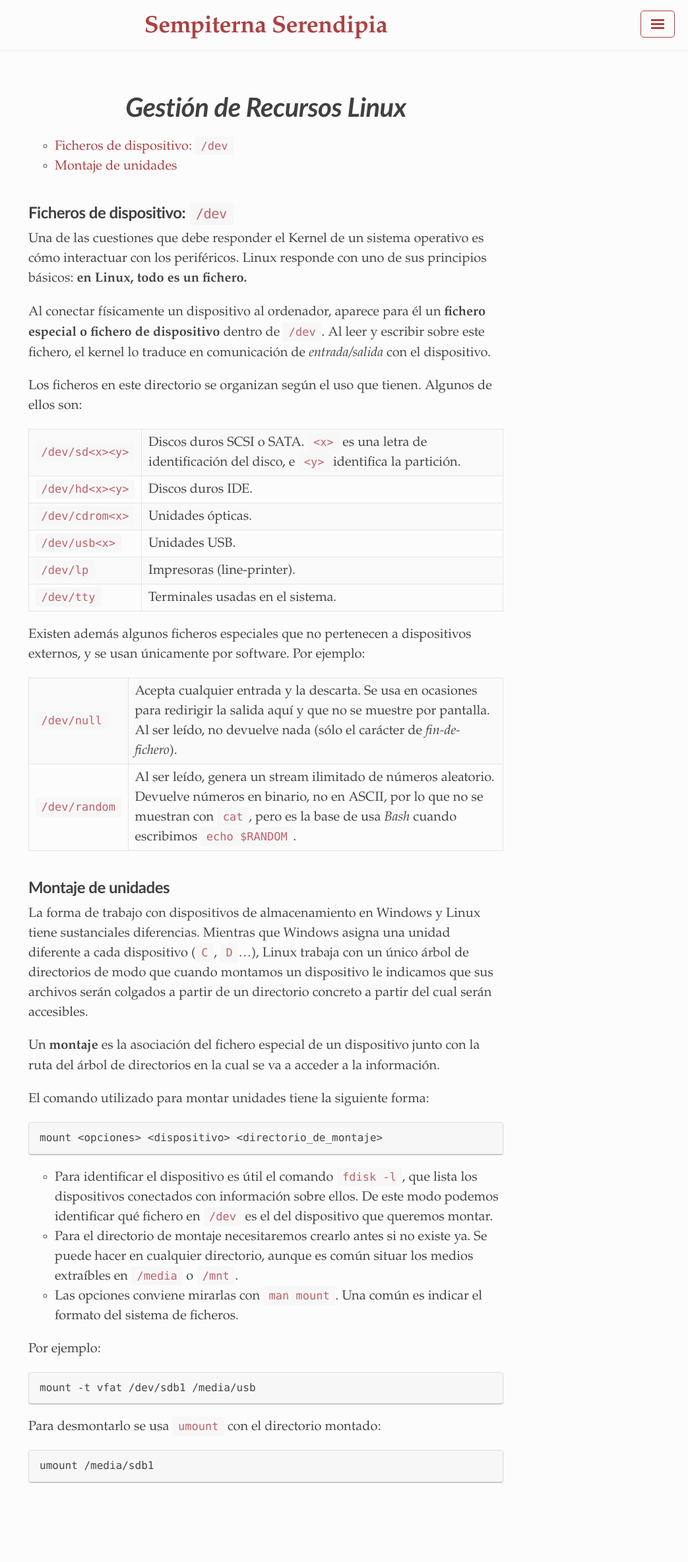
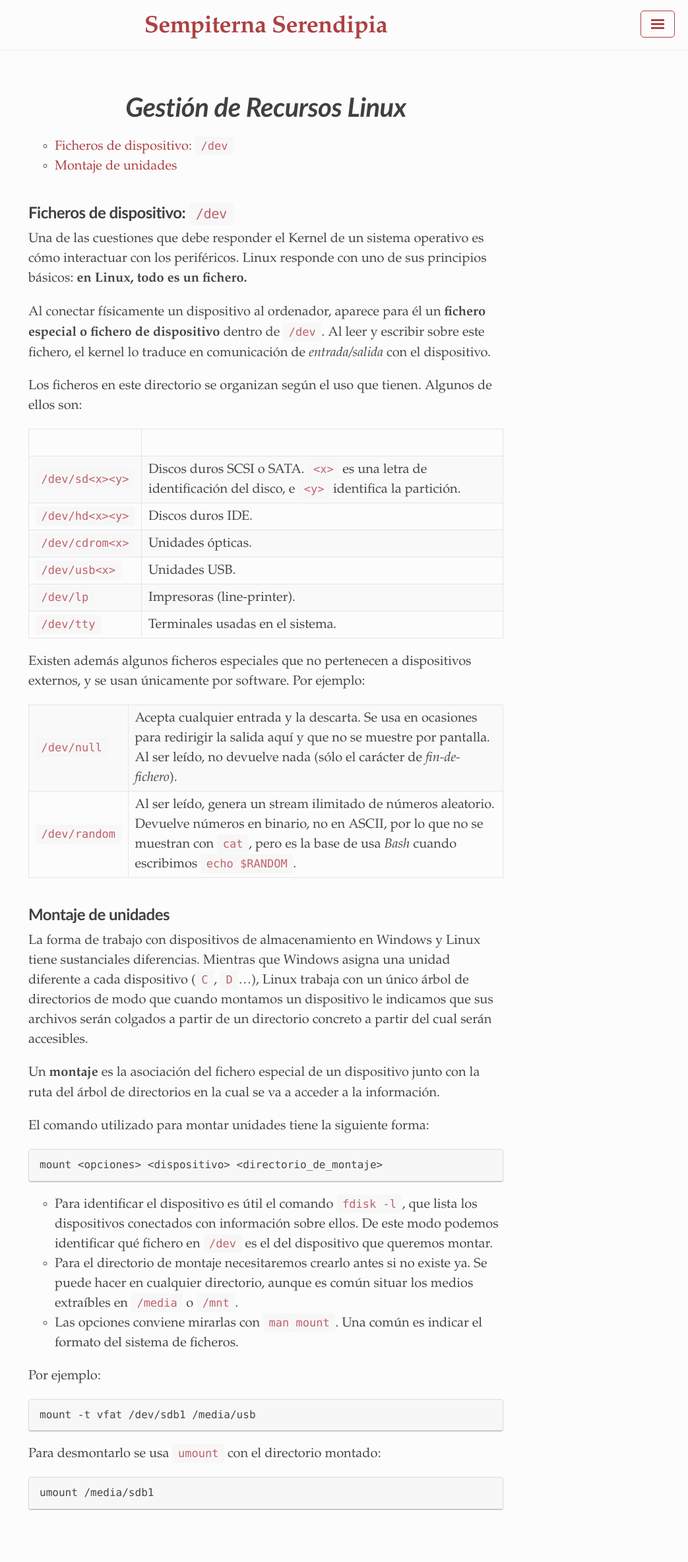
Before and after one commit to santi-gf/santi-gf.github.io, a Jekyll site: the page built from gestion-recursos-linux.md, in a window 1280 px wide. Shown: the whole page at 66% size, without its empty margins (237-1280 px from the left). Built offline with Jekyll 4.4.1, drawn with Linux system fonts in a browser that asks for light colours; a style sheet for code colours, icons or effects is not loaded; before the commit the page ends 2327 px from its top, so only the background shows below that.

Commit message:
Update gestion-recursos-linux.md

```diff
--- a/gestion-recursos-linux.md
+++ b/gestion-recursos-linux.md
@@ -16,13 +16,14 @@ Al conectar físicamente un dispositivo al ordenador, aparece para él un **fich
 
 Los ficheros en este directorio se organizan según el uso que tienen. Algunos de ellos son:
 
-|---|---|
-| `/dev/sd<x><y>` | Discos duros SCSI o SATA. `<x>` es una letra de identificación del disco, e `<y>` identifica la partición.|
-| `/dev/hd<x><y>` | Discos duros IDE.|
-| `/dev/cdrom<x>` | Unidades ópticas.|
-| `/dev/usb<x>`   | Unidades USB.|
-| `/dev/lp`       | Impresoras (line-printer).|
-| `/dev/tty`      | Terminales usadas en el sistema.|
+| &nbsp; | &nbsp;
+|---|---
+| `/dev/sd<x><y>` | Discos duros SCSI o SATA. `<x>` es una letra de identificación del disco, e `<y>` identifica la partición.
+| `/dev/hd<x><y>` | Discos duros IDE.
+| `/dev/cdrom<x>` | Unidades ópticas.
+| `/dev/usb<x>`   | Unidades USB.
+| `/dev/lp`       | Impresoras (line-printer).
+| `/dev/tty`      | Terminales usadas en el sistema.
 
 Existen además algunos ficheros especiales que no pertenecen a dispositivos externos, y se usan únicamente por software. Por ejemplo:
 
```
